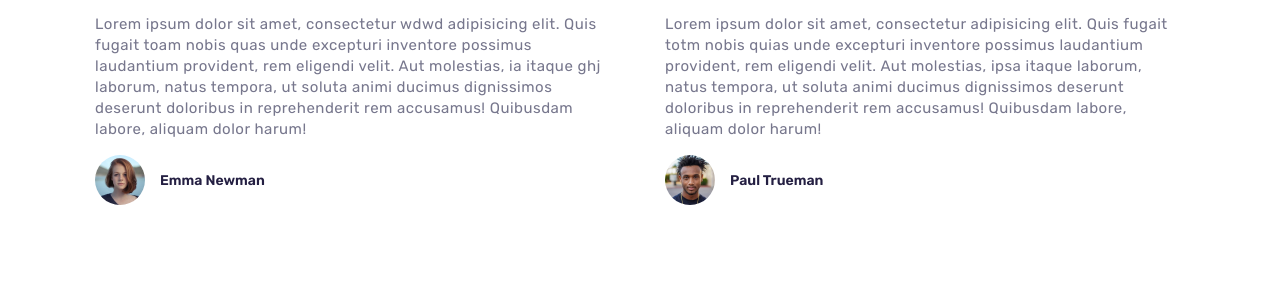
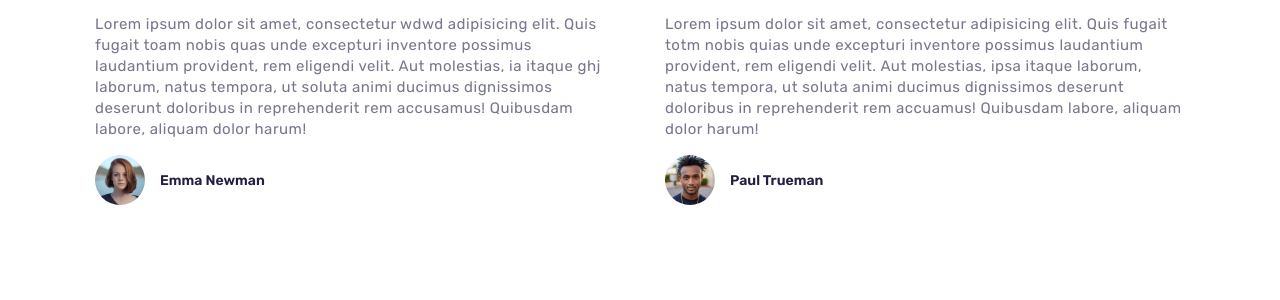
Before and after one commit to WH1T3-E4GL3/Project-Taaza, a PHP site: page /taaza/ in a window 1280 px wide. Shown: the part 4234-4534 px from the top of the page. Run offline with PHP 8.4, Linux system fonts and the light colour scheme.

Commit message:
Update index.php

```diff
--- a/index.php
+++ b/index.php
@@ -484,7 +484,7 @@ session_start();
               Lorem ipsum dolor sit amet, consectetur adipisicing elit. Quis fugait totm nobis quias unde excepturi
               inventore possimus
               laudantium provident, rem eligendi velit. Aut molestias, ipsa itaque laborum, natus
-              tempora, ut soluta animi ducimus dignissimos deserunt doloribus in reprehenderit rem accusamus! Quibusdam
+              tempora, ut soluta animi ducimus dignissimos deserunt doloribus in reprehenderit rem accuamus! Quibusdam
               labore,
               aliquam dolor harum!
             </p>
```
